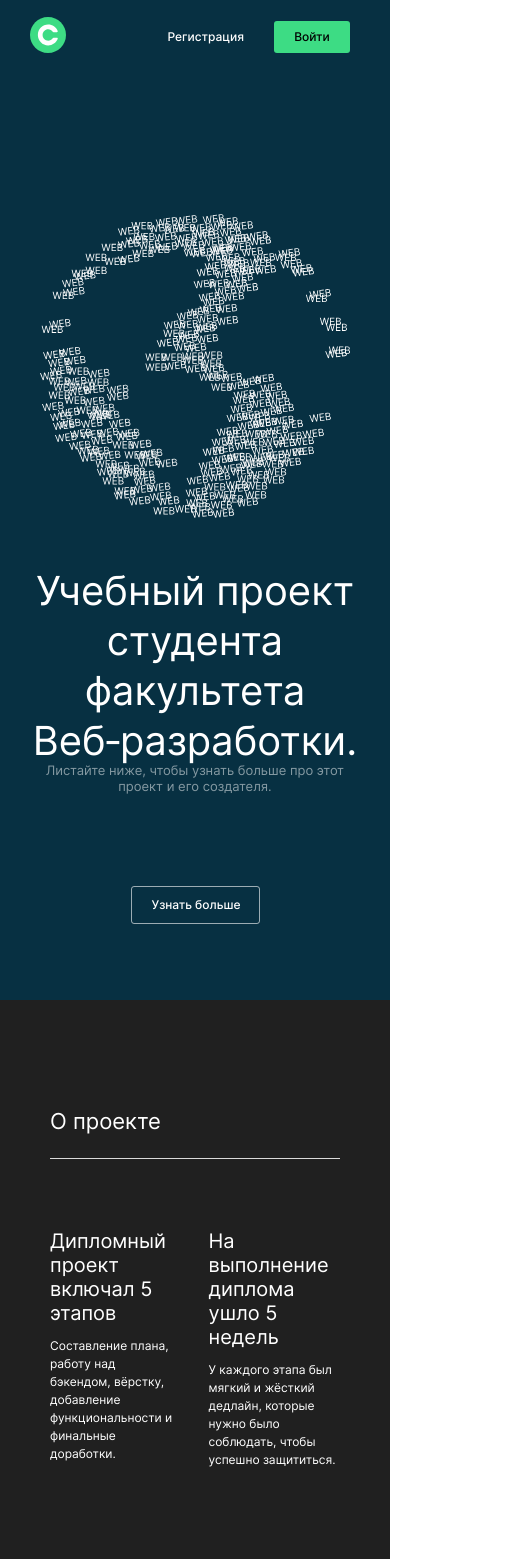
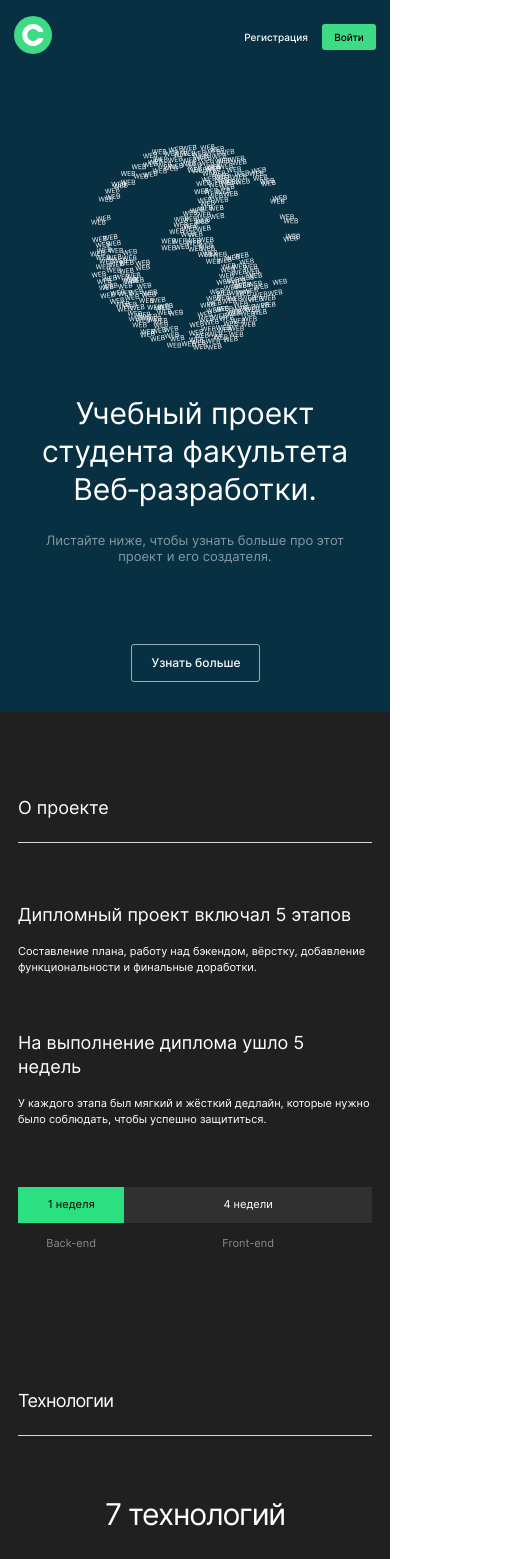
Before and after one commit to NLinkova/movies-explorer-frontend, a React (Create React App) app: page / in a window 390 px wide. Shown: the top 1559 px of the page, 505 px wide, since content can reach past the window. Built offline with nearby package versions, Linux system fonts and the light colour scheme.

Commit message:
main mobile view

```diff
--- a/src/components/AboutMe/AboutMe.css
+++ b/src/components/AboutMe/AboutMe.css
@@ -136,6 +136,57 @@
 
   .about-me__link {
     font-size: 14px;
+    line-height: 17px;
+  }
+}
+
+@media screen and (max-width: 420px) {
+  .about-me {
+    padding: 70px 14px;
+  }
+
+  .about-me__title {
+    font-size: 18px;
+    line-height: 22px;
+    letter-spacing: -0.04em;
+  }
+
+  .about-me__title::after {
+    padding-top: 28px;
+    margin-bottom: 60px;
+  }
+
+  .about-me__cover {
+    flex-direction: column-reverse;
+    flex-wrap: wrap;
+    justify-content: center;
+  }
+
+  .about-me__profile-photo {
+    margin-bottom: 40px;
+    align-self: center;
+    max-width: 292px;
+  }
+
+  .about-me__text-title {
+    font-size: 30px;
+    line-height: 37px;
+    margin: 0 0 20px;
+  }
+
+  .about-me__text-subtitle {
+    font-size: 11px;
+    line-height: 16px;
+    margin: 0 0 20px;
+  }
+
+  .about-me__text-description {
+    margin: 0 0 40px;
+    font-size: 11px;
     line-height: 16px;
   }
+
+  .about-me__list {
+    column-gap: 26px;
+  }
 }
--- a/src/components/AboutProject/AboutProject.css
+++ b/src/components/AboutProject/AboutProject.css
@@ -22,14 +22,13 @@
 
 .about__description {
   padding: 0;
-  margin: 0;
   list-style-type: none;
   display: flex;
   margin: 0 auto 110px;
   column-gap: 30px;
 }
 
-.about__description_title {
+.about__description-title {
   font-weight: 400;
   font-size: 20px;
   line-height: 24px;
@@ -37,7 +36,7 @@
   margin: 0;
 }
 
-.about__description_content {
+.about__description-content {
   font-weight: 400;
   font-size: 14px;
   line-height: 20px;
@@ -85,8 +84,57 @@
     padding: 90px 50px;
   }
 
-  .about__description_content {
+  .about__description-content {
     font-size: 12px;
     line-height: 18px;
   }
 }
+
+@media screen and (max-width: 420px) {
+  .about {
+    padding: 70px 18px;
+  }
+
+  .about__title {
+    font-size: 18px;
+    line-height: 22px;
+  }
+
+  .about__description {
+    margin: 0 auto 60px;
+    display: inline-block;
+  }
+
+  .about__title::after {
+    margin-bottom: 60px;
+  }
+
+  .about__description-title {
+    font-size: 18px;
+    margin: 0 0 16px 0;
+  }
+
+  .about__description-content {
+    font-size: 11px;
+    line-height: 16px;
+    margin: 0 auto 56px;
+  }
+
+  .about__description-content_last {
+    margin-bottom: 0;
+  }
+
+  .about__duration {
+    grid-template-columns: 30% 70%;
+  }
+
+  .about__duration-title {
+    font-size: 11px;
+    line-height: 13px;
+  }
+
+  .about__duration-subtitle {
+    font-size: 11px;
+    line-height: 13px;
+  }
+}
--- a/src/components/AboutProject/AboutProject.jsx
+++ b/src/components/AboutProject/AboutProject.jsx
@@ -8,33 +8,33 @@ function AboutProject() {
         О проекте
       </h2>
       <ul className="about__description">
-        <li className="about__description_item">
-          <h3 className="about__description_title">
+        <li className="about__description-item">
+          <h3 className="about__description-title">
             Дипломный проект включал 5 этапов
           </h3>
-          <p className="about__description_content">
+          <p className="about__description-content">
             Составление плана, работу над бэкендом, вёрстку, добавление
             функциональности и финальные доработки.
           </p>
         </li>
-        <li className="about__description_item">
-          <h3 className="about__description_title">
+        <li className="about__description-item">
+          <h3 className="about__description-title">
             На выполнение диплома ушло 5 недель
           </h3>
-          <p className="about__description_content">
+          <p className="about__description-content about__description-content_last">
             У каждого этапа был мягкий и жёсткий дедлайн, которые нужно было
             соблюдать, чтобы успешно защититься.
           </p>
         </li>
       </ul>
       <ul className="about__duration">
-        <li className="about__duration_item">
+        <li className="about__duration-item">
           <p className="about__duration-title about__duration-title_backend">
             1 неделя
           </p>
           <p className="about__duration-subtitle">Back-end</p>
         </li>
-        <li className="about__duration_item">
+        <li className="about__duration-item">
           <p className="about__duration-title">4 недели</p>
           <p className="about__duration-subtitle">Front-end</p>
         </li>
--- a/src/components/Footer/Footer.css
+++ b/src/components/Footer/Footer.css
@@ -15,6 +15,7 @@
   line-height: 16px;
   text-align: center;
   box-sizing: border-box;
+  margin: 0 auto;
 }
 
 .footer__title::after {
@@ -62,3 +63,40 @@
     padding: 80px 30px 20px;
   }
 }
+
+@media screen and (max-width: 420px) {
+  .footer {
+    padding: 80px 10px 10px;
+  }
+
+  .footer__title {
+    font-size: 12px;
+    line-height: 15px;
+  }
+
+  .footer__nav {
+    flex-direction: column;
+    text-align: center;
+  }
+
+  .footer__list {
+    margin-top: 30px;
+    flex-direction: column;
+    row-gap: 12px;
+  }
+
+  .footer__link {
+    font-size: 12px;
+    line-height: 15px;
+    text-align: center;
+  }
+
+  .footer__copyright {
+    margin-top: 30px;
+    align-items: center;
+    color: #8B8B8B;
+    order: 4;
+    font-size: 12px;
+    line-height: 15px;
+  }
+}
--- a/src/components/Header/Header.css
+++ b/src/components/Header/Header.css
@@ -19,8 +19,8 @@
 }
 
 .header__logo {
-  width: 36px;
-  height: 36px;
+  width: 38px;
+  height: 38px;
   margin: 18 auto 18px 70px;
 }
 
@@ -36,10 +36,6 @@
   padding: 0;
   list-style-type: none;
   text-decoration: none;
-}
-
-.header__item {
-  margin-right: 10px;
 }
 
 .header__list-link {
@@ -79,3 +75,23 @@
     padding: 0 30px;
   }
 }
+
+@media screen and (max-width: 420px) {
+  .header {
+    padding: 0 14px;
+  }
+
+  .header__list-link {
+    padding: 8px 14px;
+    font-size: 10px;
+  }
+
+  .header__sign-text {
+    font-size: 10px;
+  }
+
+  .header__btn {
+    width: 54px;
+    height: 26px;
+  }
+}
--- a/src/components/Portfolio/Portfolio.css
+++ b/src/components/Portfolio/Portfolio.css
@@ -72,8 +72,29 @@
   .portfolio__arrow {
     max-width: 27px;
   }
+}
 
-  .portfolio__item {
-    margin-bottom: 20px;
+
+@media screen and (max-width: 420px) {
+  .portfolio {
+    padding: 0 14px 70px;
+  }
+
+  .portfolio__title {
+    font-size: 14px;
+    margin: 0 auto 40px;
+  }
+
+  .portfolio__subtitle {
+    font-size: 18px;
+    line-height: 28px;
+  }
+
+  .portfolio__arrow {
+    max-width: 18px;
+  }
+
+  .portfolio__item::after {
+    border-bottom: 1px solid #E6E6E6;
   }
 }
--- a/src/components/Promo/Promo.css
+++ b/src/components/Promo/Promo.css
@@ -61,7 +61,6 @@
 }
 
 @media screen and (max-width: 804px) {
-
   .promo__wrapper {
     flex-direction: column;
     align-items: center;
@@ -89,7 +88,6 @@
   }
 
   .promo__image {
-    margin: 0 auto;
     margin: 140px auto 48px;
     order: -1;
     max-width: 310px;
@@ -102,3 +100,33 @@
     margin: 0 auto 10px;
   }
 }
+
+@media screen and (max-width: 420px) {
+  .promo__wrapper {
+    padding: 0 30px 30px;
+  }
+
+  .promo__image {
+    margin: 70px auto 44px;
+    max-width: 210px;
+    max-height: 206px;
+  }
+
+  .promo__title {
+    font-size: 30px;
+    line-height: 38px;
+  }
+
+  .promo__subtitle {
+    margin: 24px auto 80px;
+  }
+
+  .promo__learn-more {
+    margin: 0;
+  }
+
+  .promo__link {
+    font-size: 10px;
+  }
+
+}
--- a/src/components/Techs/Techs.css
+++ b/src/components/Techs/Techs.css
@@ -91,3 +91,32 @@
     margin-bottom: 83px;
   }
 }
+
+@media screen and (max-width: 420px) {
+  .techs {
+    padding: 70px 18px;
+    background: #202020
+  }
+
+  .techs__title {
+    font-size: 18px;
+    line-height: 22px;
+    letter-spacing: -0.04em;
+  }
+
+  .techs__title::after {
+    margin-bottom: 60px;
+  }
+
+  .techs__subtitle {
+    font-size: 30px;
+    line-height: 36px;
+    letter-spacing: -0.04em;
+  }
+
+  .techs__text {
+    font-size: 11px;
+    line-height: 16px;
+    margin: 0 auto 50px;
+  }
+}
```
